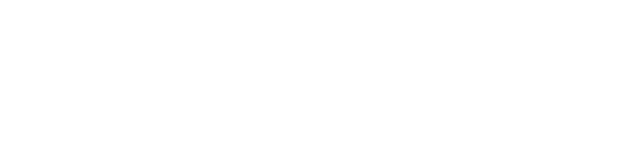
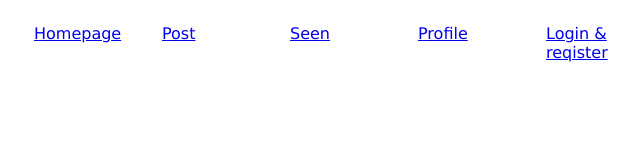
Before and after one commit to RiQhy/Missing_Cat, a website: page ui/html/post.html in a window 1280 px wide. Shown: the whole page, without its empty margins (294-934 px from the left). Drawn offline with Linux system fonts and the light colour scheme.

Commit message:
html bases

```diff
--- a/ui/html/log_reg.html
+++ b/ui/html/log_reg.html
@@ -4,11 +4,20 @@
 <head>
     <meta charset="utf8">
     <title>Example</title>
-    <link href="./css/ui4.css" rel="stylesheet">
+    <link href="../css/log_reg.css" rel="stylesheet">
 </head>
 
 <body>
     <div class="container">
+        <nav>
+            <ul>
+                <li><a href="home.html">Homepage</a></li>
+                <li><a href="post.html">Post</a></li>
+                <li><a href="seen.html">Seen</a></li>
+                <li><a href="profile.html">Profile</a></li>
+                <li><a href="log_reg.html">Login & reqister</a></li>
+            </ul>
+        </nav>
         <div class="forms">
             <div class="form-wrapper" id="login-wrapper">
                 <h3>Login</h3>
--- a/ui/html/post.html
+++ b/ui/html/post.html
@@ -0,0 +1,26 @@
+<!DOCTYPE html>
+<html>
+
+<head>
+    <meta charset="utf8">
+    <title>Example</title>
+    <link href="../css/post.css" rel="stylesheet">
+</head>
+
+<body>
+    <div class="container">
+        <nav>
+            <ul>
+                <li><a href="home.html">Homepage</a></li>
+                <li><a href="post.html">Post</a></li>
+                <li><a href="seen.html">Seen</a></li>
+                <li><a href="profile.html">Profile</a></li>
+                <li><a href="log_reg.html">Login & reqister</a></li>
+            </ul>
+        </nav>
+    </div>
+    <script src="./js/serialize.js"></script>
+    <script src="./js/login.js" type="module"></script>
+</body>
+
+</html>
```
Also changed, not shown: ui/html/profile.html (+26 -0 lines), ui/html/seen.html (+26 -0 lines).
